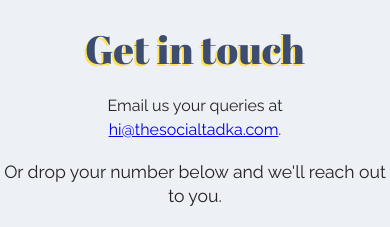
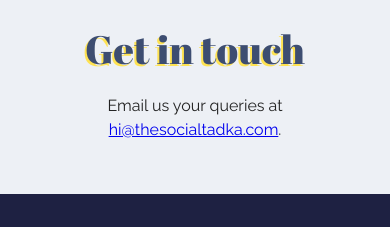
Before and after one commit to gyanl/tst, a plain HTML site: page index.html in a window 390 px wide. Shown: the part 6546-6773 px from the top of the page. Drawn offline with Linux system fonts and the light colour scheme.

Commit message:
remove phone line

```diff
--- a/index.html
+++ b/index.html
@@ -198,7 +198,8 @@
 <div class="newsletter graybg">
   <center>
     <div class="primary title center serif text-shadow-yellow">Get in touch</div>
-    <p class="subtitle secondary">Email us your queries at <a href="mailto:hi@thesocialtadka.com">hi@thesocialtadka.com</a>.<p>Or drop your number below and we'll reach out to you.</p>
+    <p class="subtitle secondary">Email us your queries at <a href="mailto:hi@thesocialtadka.com">hi@thesocialtadka.com</a>.
+      <!-- <p>Or drop your number below and we'll reach out to you.</p> -->
   <!-- <form>
   <input type="tel" name="phone" placeholder="Your phone">
   <input type="submit" value="Request a Call">
```
